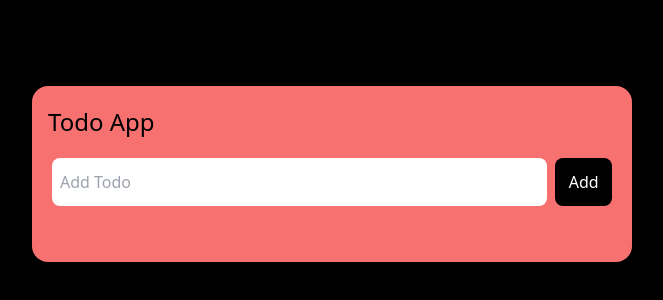
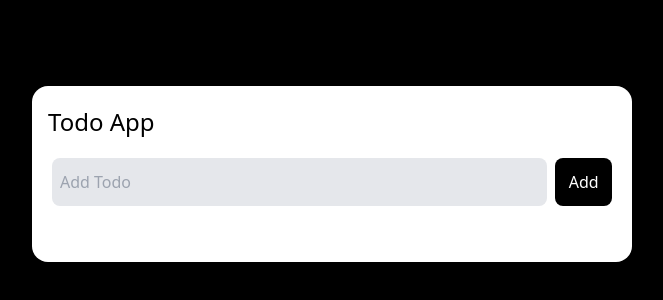
Before and after one commit to Talhamalik495/Todo-App-React, a React (Vite) app: page / in a window 1280 px wide. Shown: the part 226-526 px from the top of the page, without its empty margins (308-971 px from the left). Built offline with nearby package versions, Linux system fonts and the light colour scheme.

Commit message:
update Todo app ui

```diff
--- a/src/App.jsx
+++ b/src/App.jsx
@@ -17,7 +17,9 @@ function App() {
   const [edit, setEdit] = useState(null);
   console.log(todos);
 
-  let handleTodo = () => {
+  let handleTodo = (e) => {
+    e.preventDefault();
+
     const todoArr = [
       ...todos,
       {
@@ -51,7 +53,7 @@ function App() {
 
   return (
     <div className="w-full h-screen flex justify-center items-center bg-black">
-      <div className="w-[600px] py-5 bg-red-400 rounded-2xl flex flex-col justify-center">
+      <div className="w-[600px] py-5 bg-white rounded-2xl flex flex-col justify-center">
         <h1 className="text-2xl mx-4">Todo App</h1>
         <TodoInput
           value={inputValue}
--- a/src/component/TodoList.jsx
+++ b/src/component/TodoList.jsx
@@ -10,7 +10,7 @@ function TodoList({ todos, deleteTodo, editTodo, togleTodo, edit }) {
       {todos.map((todo, index) => {
         return (
           <div className="flex bg-black w-full h-12 items-center rounded-md  text-white pr-1 gap-1 relative">
-            <h1 className=" w-[92%] pl-1 rounded-md" key={todo.id}>
+            <h1 className=" w-[92%] pl-2 rounded-md" key={todo.id}>
               {todo.todo}
             </h1>
             {/* <button
@@ -31,7 +31,7 @@ function TodoList({ todos, deleteTodo, editTodo, togleTodo, edit }) {
               <div>
                 <input
                   type="text"
-                  className="w-[100%] h-10 bg-red-500 absolute top-0 left-0"
+                  className="w-[100%] h-10  absolute top-0 left-0"
                 />
                 <MdSave
                   size={30}
--- a/src/component/Todoinput.jsx
+++ b/src/component/Todoinput.jsx
@@ -1,30 +1,36 @@
-import { useState } from "react";
+import { useRef, useState } from "react";
 
 function TodoInput({ onClick, value, setInputValue }) {
-  console.log(value);
+  let inputRef = useRef("");
 
   return (
     <>
-      <div className="flex justify-center pt-5 h-[100%]  w-[100%] gap-2 relative px-5">
+      {/* <div className="flex justify-center pt-5 h-[100%]  w-[100%] gap-2 relative px-5"> */}
+      <form
+        // ref={inputRef}
+        onSubmit={onClick}
+        className="flex justify-center pt-5 h-[100%]  w-[100%] gap-2 relative px-5"
+      >
         <input
           onChange={(e) => {
             console.log(e.target.value);
             setInputValue(e.target.value);
           }}
           value={value}
-          className=" w-full outline-none border-none h-12 border-2 border-black rounded-lg pl-2"
+          className=" w-full outline-none border-none h-12 border-2 bg-gray-200 rounded-lg pl-2"
           type="text"
           placeholder="Add Todo"
         />
 
         <button
           disabled={value == ""}
-          onClick={onClick}
+          // onClick={onClick}
           className="w-16 h-12 rounded-lg bg-black text-white"
         >
           Add
         </button>
-      </div>
+      </form>
+      {/* </div> */}
     </>
   );
 }
```
